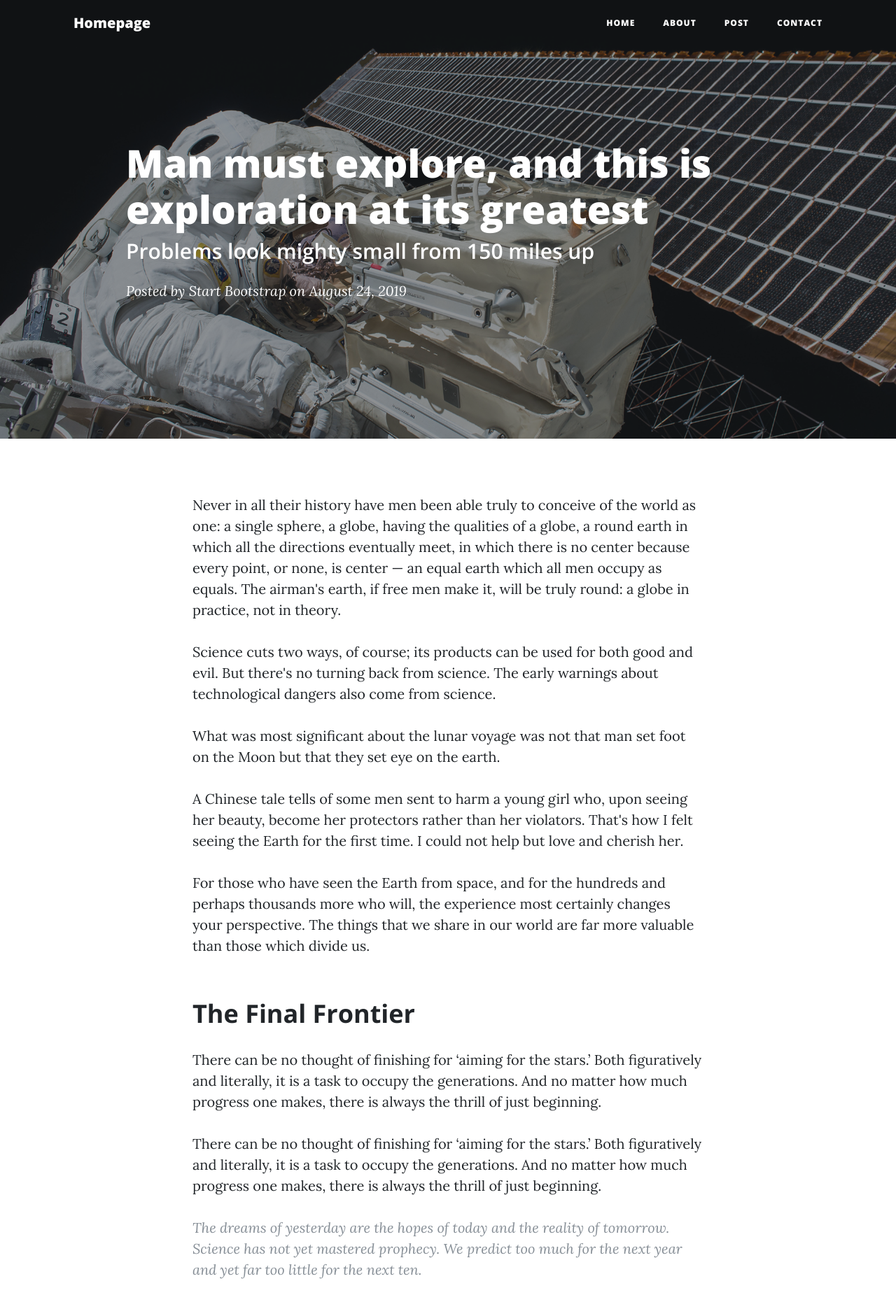
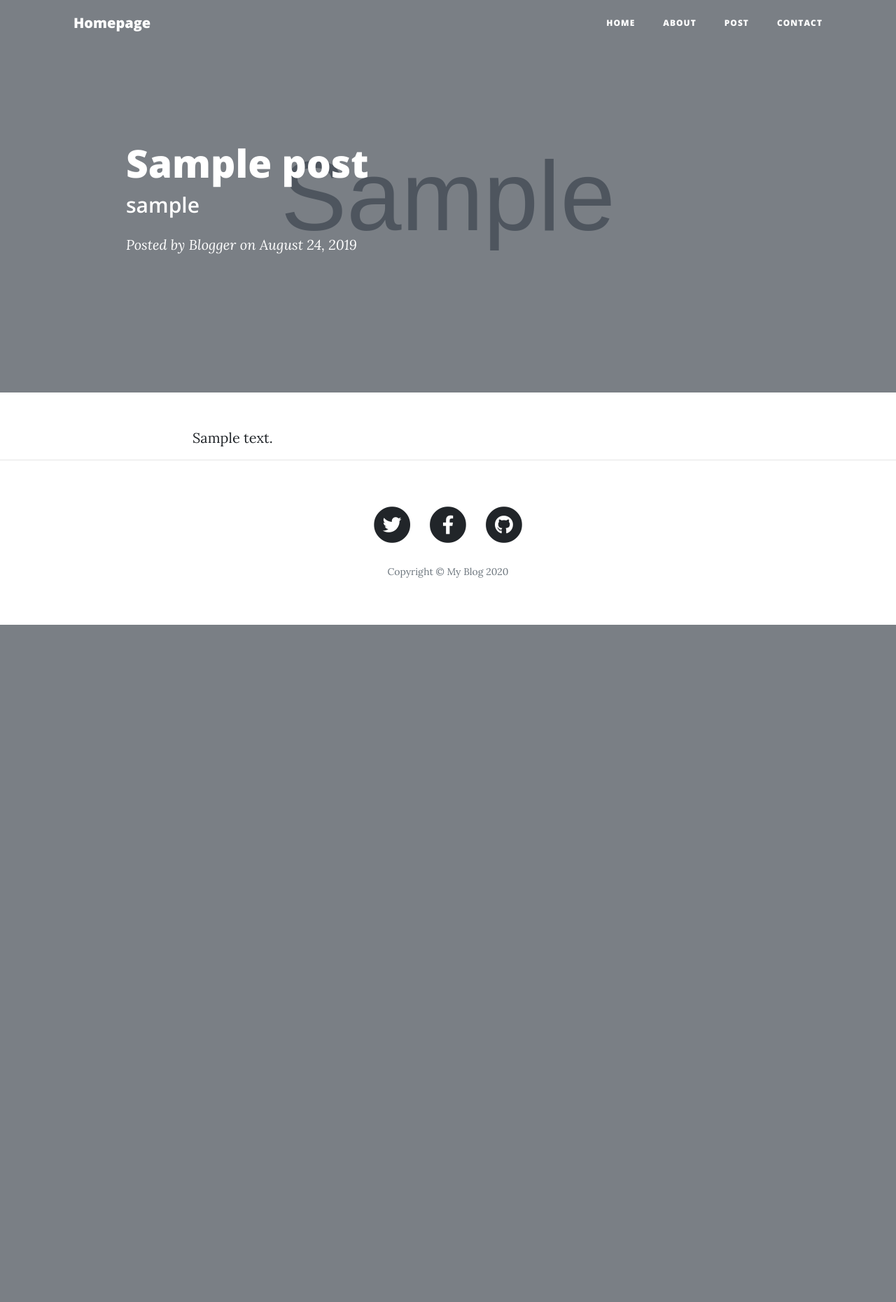
Before and after one commit to rahulgolani/URL-Shortener, a Flask app: template Flask Basics/templates/post.html in a window 1280 px wide. Shown: the top 1861 px of the page at 70% size. After the commit the page ends 893 px from the top, so only its background shows below. Run offline with Flask 2, Linux system fonts and the light colour scheme; tables that the repository leaves empty hold one stand-in row (values such as "Sample post"); the template is opened without the code that fills it: values that come from a table or form of the project are taken from there, most other values are stand-ins (such as "Sample title", 1, 10 or a date in 2020); grey boxes marked "Sample" are stand-in pictures; some libraries are stand-ins or nearby versions.

Commit message:
Creating flask post

```diff
--- a/Flask Basics/config.json
+++ b/Flask Basics/config.json
@@ -7,6 +7,7 @@
     "github_url":"http://github.com/rahulgolani",
     "blog_name":"My Blog",
     "gmail-username":"#",
-    "gmail-password":"#"
+    "gmail-password":"#",
+    "about-text":"My name is Rahul Golani"
   }
 }
--- a/Flask Basics/main.py
+++ b/Flask Basics/main.py
@@ -36,6 +36,16 @@ class Contact(db.Model):
     message = db.Column(db.String(1000), unique=False, nullable=False)
     date = db.Column(db.String(120))
 
+
+class Posts(db.Model):
+    # sno,name, email,phone,message,date
+    sno = db.Column(db.Integer, primary_key=True)
+    title = db.Column(db.String(30), unique=False, nullable=False)
+    slug = db.Column(db.String(25), unique=False, nullable=False)
+    content = db.Column(db.String(1000), unique=False, nullable=False)
+    date = db.Column(db.String(120))
+    img_file = db.Column(db.String(20), unique=False, nullable=False)
+
 @app.route('/')
 def home():
     return render_template('index.html',params=params)
@@ -66,8 +76,10 @@ def contact():
 
     return render_template('contact.html',params=params)
 
-@app.route('/post')
-def post():
-    return render_template('post.html',params=params)
+@app.route('/post/<string:post_slug>',methods=['GET'])
+def post(post_slug):
+    post=Posts.query.filter_by(slug=post_slug).first()
+    return render_template('post.html',params=params,post=post)
+
 
 app.run(debug=True)
--- a/Flask Basics/templates/about.html
+++ b/Flask Basics/templates/about.html
@@ -20,10 +20,7 @@
 <div class="container">
   <div class="row">
     <div class="col-lg-8 col-md-10 mx-auto">
-      <p>Lorem ipsum dolor sit amet, consectetur adipisicing elit. Saepe nostrum ullam eveniet pariatur voluptates odit, fuga atque ea nobis sit soluta odio, adipisci quas excepturi maxime quae totam ducimus consectetur?</p>
-      <p>Lorem ipsum dolor sit amet, consectetur adipisicing elit. Eius praesentium recusandae illo eaque architecto error, repellendus iusto reprehenderit, doloribus, minus sunt. Numquam at quae voluptatum in officia voluptas voluptatibus, minus!
-      </p>
-      <p>Lorem ipsum dolor sit amet, consectetur adipisicing elit. Aut consequuntur magnam, excepturi aliquid ex itaque esse est vero natus quae optio aperiam soluta voluptatibus corporis atque iste neque sit tempora!</p>
+      <p>{{params["about-text"]}}</p>
     </div>
   </div>
 </div>
--- a/Flask Basics/templates/post.html
+++ b/Flask Basics/templates/post.html
@@ -1,16 +1,17 @@
 {% extends "layout.html" %}
 {% block body %}
 <!-- Page Header -->
-<header class="masthead" style="background-image: url({{url_for('static',filename='img/post-bg.jpg')}})">
+{% set fileName= 'img/'+post.img_file %}
+<header class="masthead" style="background-image: url({{url_for('static',filename=fileName)}})">
   <div class="overlay"></div>
   <div class="container">
     <div class="row">
       <div class="<col />-lg-8 col-md-10 mx-auto">
         <div class="post-heading">
-          <h1>Man must explore, and this is exploration at its greatest</h1>
-          <h2 class="subheading">Problems look mighty small from 150 miles up</h2>
+          <h1>{{post.title}}</h1>
+          <h2 class="subheading">{{post.slug}}</h2>
           <span class="meta">Posted by
-            <a href="#">Start Bootstrap</a>
+            <a href="#">Blogger</a>
             on August 24, 2019</span>
         </div>
       </div>
@@ -23,45 +24,7 @@
   <div class="container">
     <div class="row">
       <div class="col-lg-8 col-md-10 mx-auto">
-        <p>Never in all their history have men been able truly to conceive of the world as one: a single sphere, a globe, having the qualities of a globe, a round earth in which all the directions eventually meet, in which there is no center because
-          every point, or none, is center — an equal earth which all men occupy as equals. The airman's earth, if free men make it, will be truly round: a globe in practice, not in theory.</p>
-
-        <p>Science cuts two ways, of course; its products can be used for both good and evil. But there's no turning back from science. The early warnings about technological dangers also come from science.</p>
-
-        <p>What was most significant about the lunar voyage was not that man set foot on the Moon but that they set eye on the earth.</p>
-
-        <p>A Chinese tale tells of some men sent to harm a young girl who, upon seeing her beauty, become her protectors rather than her violators. That's how I felt seeing the Earth for the first time. I could not help but love and cherish her.</p>
-
-        <p>For those who have seen the Earth from space, and for the hundreds and perhaps thousands more who will, the experience most certainly changes your perspective. The things that we share in our world are far more valuable than those which
-          divide us.</p>
-
-        <h2 class="section-heading">The Final Frontier</h2>
-
-        <p>There can be no thought of finishing for ‘aiming for the stars.’ Both figuratively and literally, it is a task to occupy the generations. And no matter how much progress one makes, there is always the thrill of just beginning.</p>
-
-        <p>There can be no thought of finishing for ‘aiming for the stars.’ Both figuratively and literally, it is a task to occupy the generations. And no matter how much progress one makes, there is always the thrill of just beginning.</p>
-
-        <blockquote class="blockquote">The dreams of yesterday are the hopes of today and the reality of tomorrow. Science has not yet mastered prophecy. We predict too much for the next year and yet far too little for the next ten.</blockquote>
-
-        <p>Spaceflights cannot be stopped. This is not the work of any one man or even a group of men. It is a historical process which mankind is carrying out in accordance with the natural laws of human development.</p>
-
-        <h2 class="section-heading">Reaching for the Stars</h2>
-
-        <p>As we got further and further away, it [the Earth] diminished in size. Finally it shrank to the size of a marble, the most beautiful you can imagine. That beautiful, warm, living object looked so fragile, so delicate, that if you touched
-          it with a finger it would crumble and fall apart. Seeing this has to change a man.</p>
-
-        <a href="#">
-          <img class="img-fluid" src="{{url_for('static',filename='img/post-sample-image.jpg')}}" alt="">
-        </a>
-        <span class="caption text-muted">To go places and do things that have never been done before – that’s what living is all about.</span>
-
-        <p>Space, the final frontier. These are the voyages of the Starship Enterprise. Its five-year mission: to explore strange new worlds, to seek out new life and new civilizations, to boldly go where no man has gone before.</p>
-
-        <p>As I stand out here in the wonders of the unknown at Hadley, I sort of realize there’s a fundamental truth to our nature, Man must explore, and this is exploration at its greatest.</p>
-
-        <p>Placeholder text by
-          <a href="http://spaceipsum.com/">Space Ipsum</a>. Photographs by
-          <a href="https://www.flickr.com/photos/nasacommons/">NASA on The Commons</a>.</p>
+        {{post.content}}
       </div>
     </div>
   </div>
```
Also changed, not shown: Flask Basics/templates/index.html (+1 -39 lines), Flask Basics/tut.txt (+21 -0 lines).
